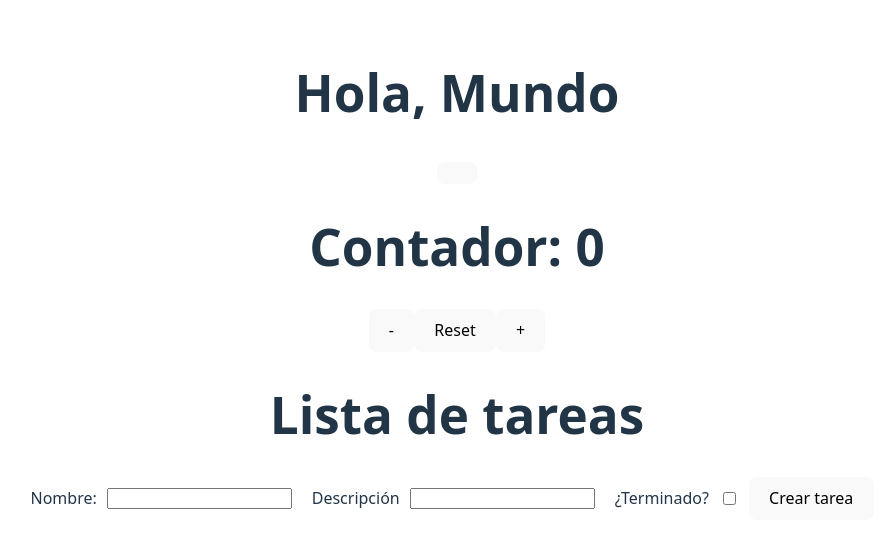
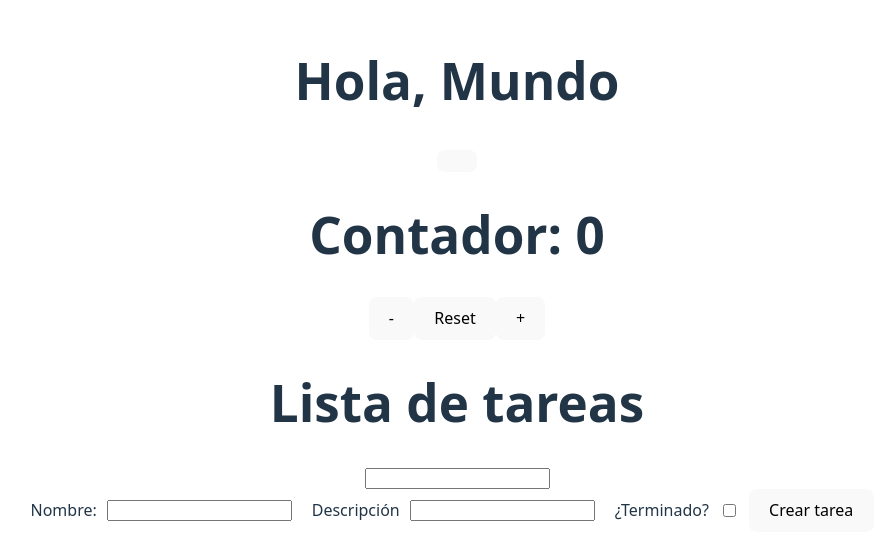
Before and after one commit to itsjp10/react-learn, a React (Vite) app in the folder hola-mundo/: page / in a window 1280 px wide. Shown: the part 117-676 px from the top of the page, without its empty margins (183-1066 px from the left). Built offline with nearby package versions, Linux system fonts and the light colour scheme.

Commit message:
Hola mundo + counter + Tasks done + filter

```diff
--- a/hola-mundo/src/App.jsx
+++ b/hola-mundo/src/App.jsx
@@ -16,6 +16,8 @@ function App() {
   const [isDone, setIsdone] = useState(false);
 
   const [tasks, setTasks] = useState([])
+  const [search, setSearch] = useState('')
+
 
   const changeName = () => {
     setPerson(person == "Mundo" ? "Jean" : "Mundo");
@@ -35,6 +37,8 @@ function App() {
     setTasks(newTasks);
   }
 
+  const resultados = tasks.filter(task => task[1].toLowerCase().includes(search.toLowerCase()))
+
   return (
     <>
       {/*primer proyecto*/}
@@ -50,6 +54,7 @@ function App() {
       {/*ListaTareas*/}
       <h1>Lista de tareas</h1>
       <div className='Tasks'>
+        <input className='searchBar' type="text" onChange={e => setSearch(e.target.value)} value={search}/>
         <form>
           <label htmlFor="name">Nombre:</label>
           <input onChange={e => setName(e.target.value)} value={name} type="text" id="name" name="name" />
@@ -65,7 +70,7 @@ function App() {
         </form>
 
         <ul>
-          {tasks.map((task, i) => (
+          {resultados.map((task, i) => (
             <Tarea key={i} task={task} isDone={task[2]} eliminateTask={() => eliminateTask(i)} id={i}></Tarea>
           ))}
         </ul>
```
